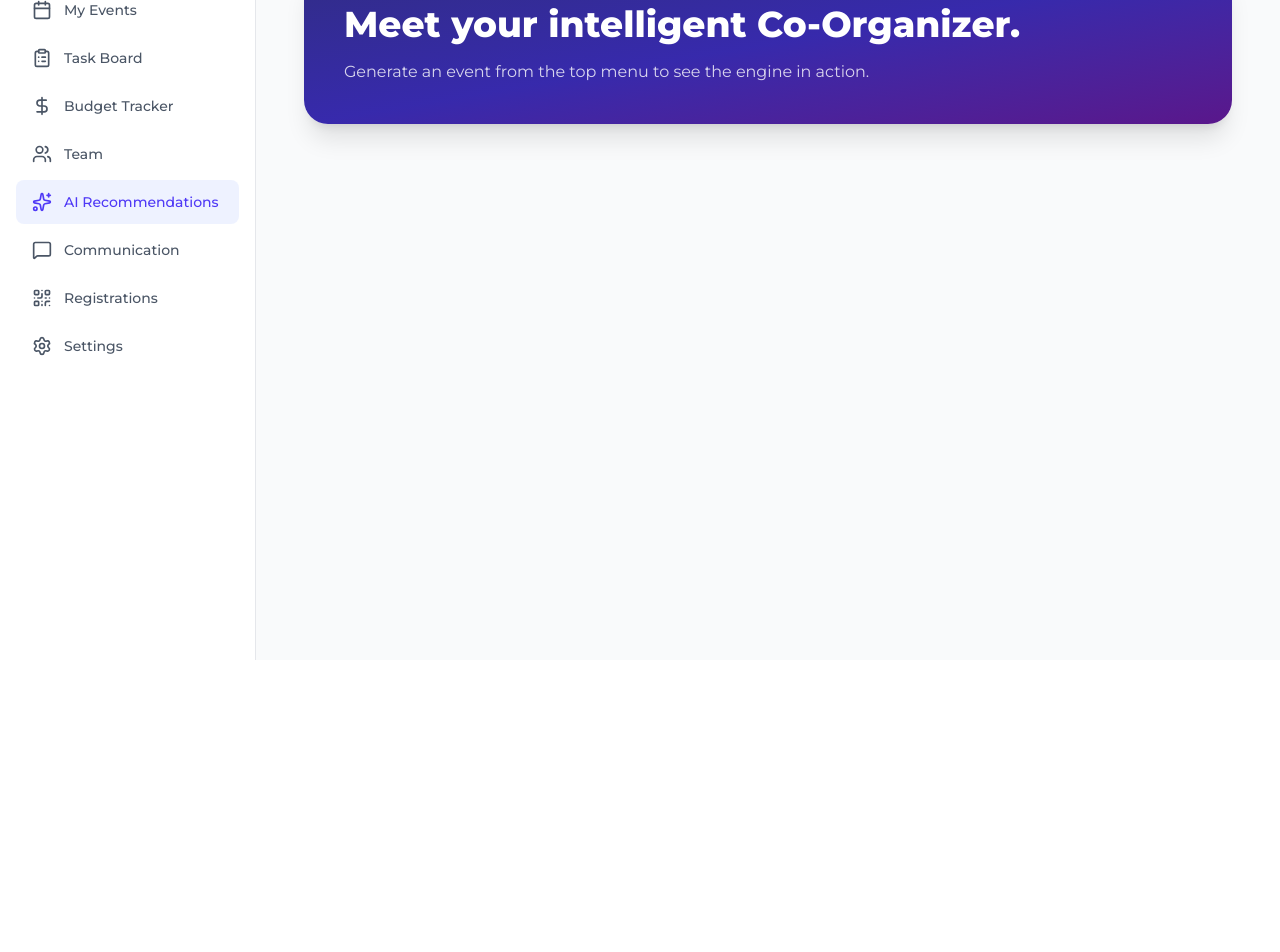
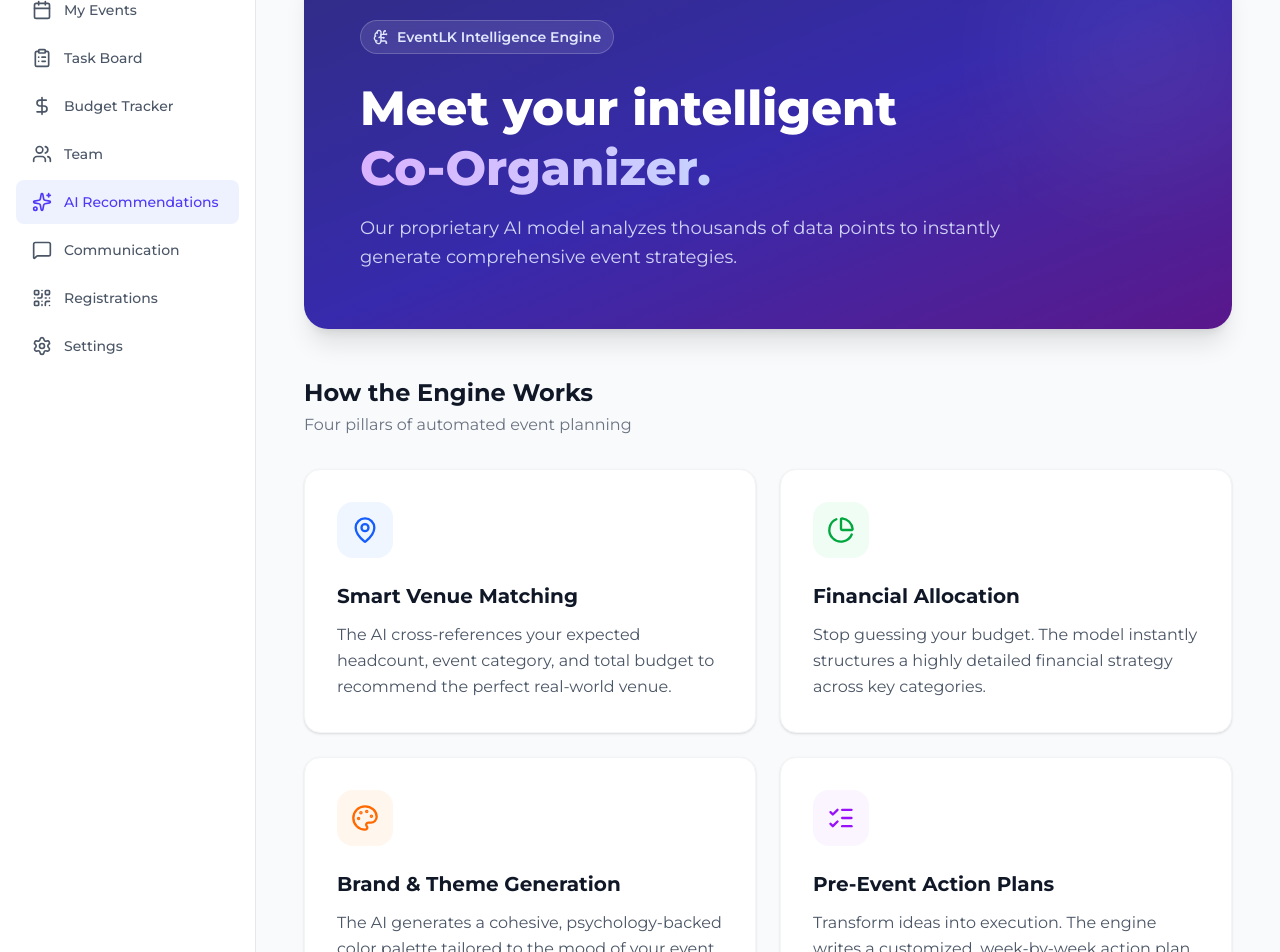
Before and after one commit to muhamed-zumair/Project-Eventlk, a Next.js app in the folder frontend/: page /ai-recommendations in a window 1280 px wide. Shown: the part 140-1092 px from the top of the page. Before the commit the page ends 800 px from the top, so only its background shows below. Built offline with nearby package versions, Linux system fonts and the light colour scheme.

Commit message:
created cancel button and restored the detail

```diff
--- a/frontend/src/app/(dashboard)/ai-recommendations/page.tsx
+++ b/frontend/src/app/(dashboard)/ai-recommendations/page.tsx
@@ -3,12 +3,14 @@
 import React, { useState, useEffect } from 'react';
 import {
   Sparkles, MapPin, PieChart, Palette,
-  ListChecks, BrainCircuit, Zap, DollarSign, Check
+  ListChecks, BrainCircuit, Zap, DollarSign, Check, X
 } from "lucide-react";
 import { PieChart as ReChart, Pie, Cell, ResponsiveContainer } from 'recharts';
+import { fetchAPI } from "../../../utils/api";
 
 export default function AIRecommendationsPage() {
   const [draft, setDraft] = useState<any>(null);
+  const [isSaving, setIsSaving] = useState(false);
 
   useEffect(() => {
     const savedDraft = localStorage.getItem("aiDraft");
@@ -18,37 +20,103 @@
   }, []);
 
   const handleConfirmEvent = async () => {
-    // Logic to save draft to DB will go here later
-    alert("Draft saved to Database! Event Created.");
+    if (!draft) return;
+    setIsSaving(true);
+    try {
+      // 1. Save the main event and get back the ID
+      const response = await fetchAPI("/events", {
+        method: "POST",
+        body: JSON.stringify({
+          title: draft.title,
+          date: draft.date,
+          category: draft.category,
+          expectedAttendees: draft.headcount,
+          budget: draft.totalBudget,
+          description: `AI Generated Plan: ${draft.plan.join(". ")}`,
+          venue: draft.venue, // This will be handled by your controller's venue logic
+          venueAddress: "Recommended by EventLK AI"
+        })
+      });
+
+      if (response.success) {
+        alert("AI Event Created Successfully!");
         localStorage.removeItem("aiDraft");
-    window.location.href = "/";
+        window.location.href = "/dashboard"; // Change this to your actual dashboard route
+      }
+    } catch (error) {
+      console.error("Error saving AI event:", error);
+      alert("Failed to create AI event.");
+    } finally {
+      setIsSaving(false);
+    }
   };
 
   const COLORS = ['#3b82f6', '#ef4444', '#10b981', '#a855f7', '#f59e0b', '#06b6d4'];
 
-  // 1. If no draft exists, show the original "How it Works" UI
-  if (!draft) {
-    return (
-      <div className="space-y-8 max-w-6xl mx-auto h-full flex flex-col pt-4 px-6">
-        <div className="bg-gradient-to-br from-indigo-900 via-indigo-800 to-purple-900 rounded-3xl p-10 text-white shadow-xl">
-           <h1 className="text-4xl font-extrabold mb-4">Meet your intelligent Co-Organizer.</h1>
-           <p className="opacity-80">Generate an event from the top menu to see the engine in action.</p>
-        </div>
-        {/* ... Rest of your original "How it Works" grid goes here ... */}
-      </div>
-    );
-  }
-
-  // 2. If a draft exists, show the AI Output UI
   return (
     <div className="space-y-8 max-w-6xl mx-auto h-full flex flex-col pt-4 px-6 pb-20">
 
-      {/* Header with Title and Budget Summary */}
+      {/* 1. SHARED HERO SECTION (Always stays at the top) */}
+      <div className="bg-gradient-to-br from-indigo-900 via-indigo-800 to-purple-900 rounded-3xl p-10 md:p-14 text-white shadow-xl relative overflow-hidden shrink-0">
+        <div className="absolute top-0 right-0 -mt-10 -mr-10 w-64 h-64 bg-white opacity-5 rounded-full blur-3xl"></div>
+        <div className="relative z-10 max-w-3xl">
+          <div className="inline-flex items-center gap-2 px-3 py-1.5 rounded-full bg-white/10 border border-white/20 text-indigo-100 text-sm font-semibold mb-6 backdrop-blur-sm">
+            <BrainCircuit size={16} /> EventLK Intelligence Engine
+          </div>
+          <h1 className="text-4xl md:text-5xl font-extrabold mb-4 leading-tight">
+            Meet your intelligent <br/>
+            <span className="text-transparent bg-clip-text bg-gradient-to-r from-purple-300 to-indigo-200">
+              Co-Organizer.
+            </span>
+          </h1>
+          <p className="text-indigo-100/90 text-lg leading-relaxed max-w-2xl">
+            {draft
+              ? `Reviewing your custom plan for "${draft.title}". Confirm below to initialize your project.`
+              : "Our proprietary AI model analyzes thousands of data points to instantly generate comprehensive event strategies."}
+          </p>
+        </div>
+      </div>
+
+      {!draft ? (
+        /* 2. DEFAULT "HOW IT WORKS" CONTENT (Strictly Restored) */
+        <>
+          <div className="pt-4 flex items-center justify-between">
+            <div>
+              <h2 className="text-2xl font-bold text-gray-900">How the Engine Works</h2>
+              <p className="text-gray-500 mt-1">Four pillars of automated event planning</p>
+            </div>
+          </div>
+          <div className="grid grid-cols-1 md:grid-cols-2 gap-6 pb-10">
+            <div className="bg-white border border-gray-100 rounded-2xl p-8 shadow-sm group">
+              <div className="w-14 h-14 bg-blue-50 text-blue-600 rounded-2xl flex items-center justify-center mb-6 group-hover:scale-110 transition-transform"><MapPin size={28} /></div>
+              <h3 className="text-xl font-bold text-gray-900 mb-3">Smart Venue Matching</h3>
+              <p className="text-gray-600 leading-relaxed">The AI cross-references your expected headcount, event category, and total budget to recommend the perfect real-world venue.</p>
+            </div>
+            <div className="bg-white border border-gray-100 rounded-2xl p-8 shadow-sm group">
+              <div className="w-14 h-14 bg-green-50 text-green-600 rounded-2xl flex items-center justify-center mb-6 group-hover:scale-110 transition-transform"><PieChart size={28} /></div>
+              <h3 className="text-xl font-bold text-gray-900 mb-3">Financial Allocation</h3>
+              <p className="text-gray-600 leading-relaxed">Stop guessing your budget. The model instantly structures a highly detailed financial strategy across key categories.</p>
+            </div>
+            <div className="bg-white border border-gray-100 rounded-2xl p-8 shadow-sm group">
+              <div className="w-14 h-14 bg-orange-50 text-orange-500 rounded-2xl flex items-center justify-center mb-6 group-hover:scale-110 transition-transform"><Palette size={28} /></div>
+              <h3 className="text-xl font-bold text-gray-900 mb-3">Brand & Theme Generation</h3>
+              <p className="text-gray-600 leading-relaxed">The AI generates a cohesive, psychology-backed color palette tailored to the mood of your event.</p>
+            </div>
+            <div className="bg-white border border-gray-100 rounded-2xl p-8 shadow-sm group">
+              <div className="w-14 h-14 bg-purple-50 text-purple-600 rounded-2xl flex items-center justify-center mb-6 group-hover:scale-110 transition-transform"><ListChecks size={28} /></div>
+              <h3 className="text-xl font-bold text-gray-900 mb-3">Pre-Event Action Plans</h3>
+              <p className="text-gray-600 leading-relaxed">Transform ideas into execution. The engine writes a customized, week-by-week action plan for your committee.</p>
+            </div>
+          </div>
+        </>
+      ) : (
+        /* 3. DYNAMIC AI DRAFT CONTENT (Only shows when Preview & Confirm clicked) */
+        <div className="space-y-8 animate-in fade-in slide-in-from-bottom-4 duration-500">
           <div className="flex flex-col md:flex-row justify-between items-end gap-4 border-b pb-6">
             <div>
-          <h1 className="text-3xl font-bold text-gray-900 flex items-center gap-3">
-            <Sparkles className="text-indigo-600" /> AI Event Draft: {draft.title}
-          </h1>
+              <h2 className="text-3xl font-bold text-gray-900 flex items-center gap-3">
+                <Sparkles className="text-indigo-600" /> AI Draft: {draft.title}
+              </h2>
               <p className="text-gray-500 mt-2">Recommended Strategy for {draft.headcount} attendees</p>
             </div>
             <div className="bg-indigo-50 px-6 py-3 rounded-2xl border border-indigo-100 text-right">
@@ -58,11 +126,8 @@
           </div>
 
           <div className="grid grid-cols-1 lg:grid-cols-3 gap-8">
-
-        {/* Left Column: Venue & Budget */}
             <div className="lg:col-span-2 space-y-8">
-
-          {/* Venue Card */}
+              {/* Venue */}
               <div className="bg-white border border-gray-100 rounded-3xl p-8 shadow-sm">
                 <div className="flex items-center gap-3 mb-6">
                   <div className="p-2 bg-blue-50 text-blue-600 rounded-lg"><MapPin size={20} /></div>
@@ -74,13 +139,12 @@
                 </div>
               </div>
 
-          {/* Budget Allocation List & Chart */}
+              {/* Budget Allocation */}
               <div className="bg-white border border-gray-100 rounded-3xl p-8 shadow-sm">
                 <div className="flex items-center gap-3 mb-8">
                   <div className="p-2 bg-green-50 text-green-600 rounded-lg"><PieChart size={20} /></div>
                   <h3 className="text-xl font-bold text-gray-900">Suggested Budget Allocation</h3>
                 </div>
-
                 <div className="grid grid-cols-1 md:grid-cols-2 gap-8 items-center">
                   <div className="space-y-4">
                     {draft.budgetAllocation.map((item: any, i: number) => (
@@ -103,10 +167,8 @@
               </div>
             </div>
 
-        {/* Right Column: Theme & Actions */}
             <div className="space-y-8">
-
-          {/* Theme Card */}
+              {/* Theme & Actions */}
               <div className="bg-white border border-gray-100 rounded-3xl p-8 shadow-sm">
                 <div className="flex items-center gap-3 mb-6">
                   <div className="p-2 bg-orange-50 text-orange-600 rounded-lg"><Palette size={20} /></div>
@@ -120,37 +182,37 @@
                 </div>
               </div>
 
-          {/* Planning Card */}
               <div className="bg-white border border-gray-100 rounded-3xl p-8 shadow-sm">
                 <div className="flex items-center gap-3 mb-6">
                   <div className="p-2 bg-purple-50 text-purple-600 rounded-lg"><ListChecks size={20} /></div>
                   <h3 className="text-xl font-bold text-gray-900">Action Plan</h3>
                 </div>
-            <div className="space-y-4">
+                <div className="space-y-4 text-sm text-gray-600">
                   {draft.plan.map((step: string, i: number) => (
-                <div key={i} className="flex gap-3 text-sm text-gray-600">
-                  <Check size={16} className="text-green-500 mt-1 shrink-0" /> {step}
-                </div>
+                    <div key={i} className="flex gap-3"><Check size={16} className="text-green-500 mt-1" /> {step}</div>
                   ))}
                 </div>
               </div>
 
-          {/* Final Action Button */}
+              <div className="space-y-3">
                 <button
                   onClick={handleConfirmEvent}
-            className="w-full bg-indigo-600 text-white py-4 rounded-2xl font-bold shadow-lg hover:bg-indigo-700 transition transform hover:-translate-y-1"
+                  disabled={isSaving}
+                  className="w-full bg-indigo-600 text-white py-4 rounded-2xl font-bold shadow-lg hover:bg-indigo-700 transition"
                 >
-            Confirm & Create Event
+                  {isSaving ? "Saving..." : "Confirm & Create Event"}
                 </button>
-
                 <button
                   onClick={() => { localStorage.removeItem("aiDraft"); setDraft(null); }}
-            className="w-full text-gray-400 text-sm hover:text-gray-600"
+                  className="w-full bg-white border border-gray-200 text-gray-500 py-4 rounded-2xl font-bold hover:bg-gray-50 transition flex items-center justify-center gap-2"
                 >
-            Discard Draft
+                  <X size={18} /> Cancel & Discard Plan
                 </button>
               </div>
             </div>
           </div>
+        </div>
+      )}
+    </div>
   );
 }
```
Lines whose indentation alone changed are shown as unchanged.
